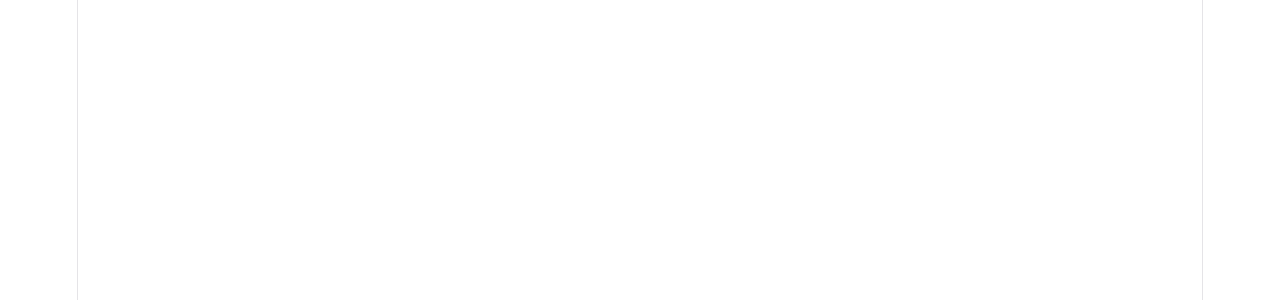
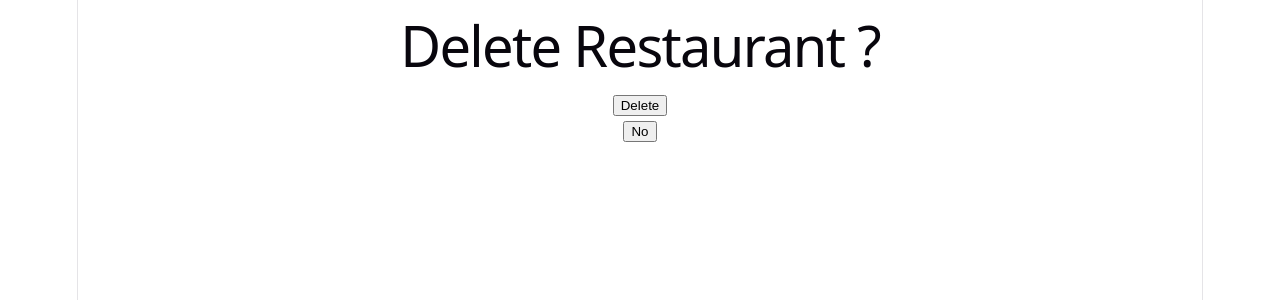
Before and after one commit to CristianDmbr/Store-Management-System, a React app in the folder frontend/: page /delete_restaurant/1 in a window 1280 px wide. Shown: the top 300 px of the page. Built offline with nearby package versions, Linux system fonts and the light colour scheme; no server answers; the HTML template or start-up script is replaced by a standard one.

Commit message:
React Delete Page

```diff
--- a/frontend/src/App.jsx
+++ b/frontend/src/App.jsx
@@ -8,7 +8,7 @@ import StaffDashboard from "./pages/StaffDashboard";
 import RegisterPage from "./pages/RegisterPage";
 
 import RestaurantsList from "./pages/Restaurants";
-import RestaurantInfo from "./pages/Restaurant_info";
+import RestaurantInfo from "./pages/RestaurantInfo";
 import DeleteRestaurant from "./pages/RestaurantDelete";
 
 
@@ -55,7 +55,7 @@ function App() {
 
         <Route
           path = "/delete_restaurant/:restaurant_pk"
-          elements = {<DeleteRestaurant/>}
+          element = {<DeleteRestaurant/>}
         />
 
       </Routes>
--- a/frontend/src/pages/RestaurantDelete.jsx
+++ b/frontend/src/pages/RestaurantDelete.jsx
@@ -1,6 +1,49 @@
+import { useEffect } from 'react';
+import { useState } from 'react';
+import { useNavigate, useParams } from "react-router-dom";
+
 function DeleteRestaurant(){
+
+    const { restaurant_pk } = useParams();
+
+    const navigate = useNavigate();
+    const [csrfToken, setCSRFToken] = useState();
+
+    function handleSubmit(event) {
+        event.preventDefault()
+
+        fetch(`http://localhost:8000/api/detail_restaurant/${restaurant_pk}`,{
+            method : "DELETE",
+            credentials : "include",
+            headers : {
+                "X-CSRFToken" : csrfToken
+            }
+        }).then(() => console.log("Deleted"))
+          .then(() => navigate("/restaurant_list"))
+    }
+
+    useEffect(() => {
+        fetch("http://localhost:8000/api/csrf", {
+            credentials : "include"
+        }).then(request => request.json())
+          .then(data => {
+            setCSRFToken(data.csrfToken)
+          })
+    },[restaurant_pk]);
+
     return (
-        <h1>Delete Restaurant</h1>
+        <div>
+            <h1>Delete Restaurant ?</h1>
+
+                <div>
+                    <form onSubmit={handleSubmit}>
+                        <button type='submit'>Delete</button>
+                    </form>
+                </div>
+                <div>
+                    <button onClick={(event) => navigate('/restaurant_list')}>No</button>
+                </div>
+        </div>
     )
 }
 
```
Also changed, not shown: frontend/src/components/RestaurantList.jsx (deleted, +0 -36 lines), frontend/src/pages/RestaurantInfo.jsx (renamed from frontend/src/pages/Restaurant_info.jsx), 1 other file (tests, documents, lock files or other folders).
